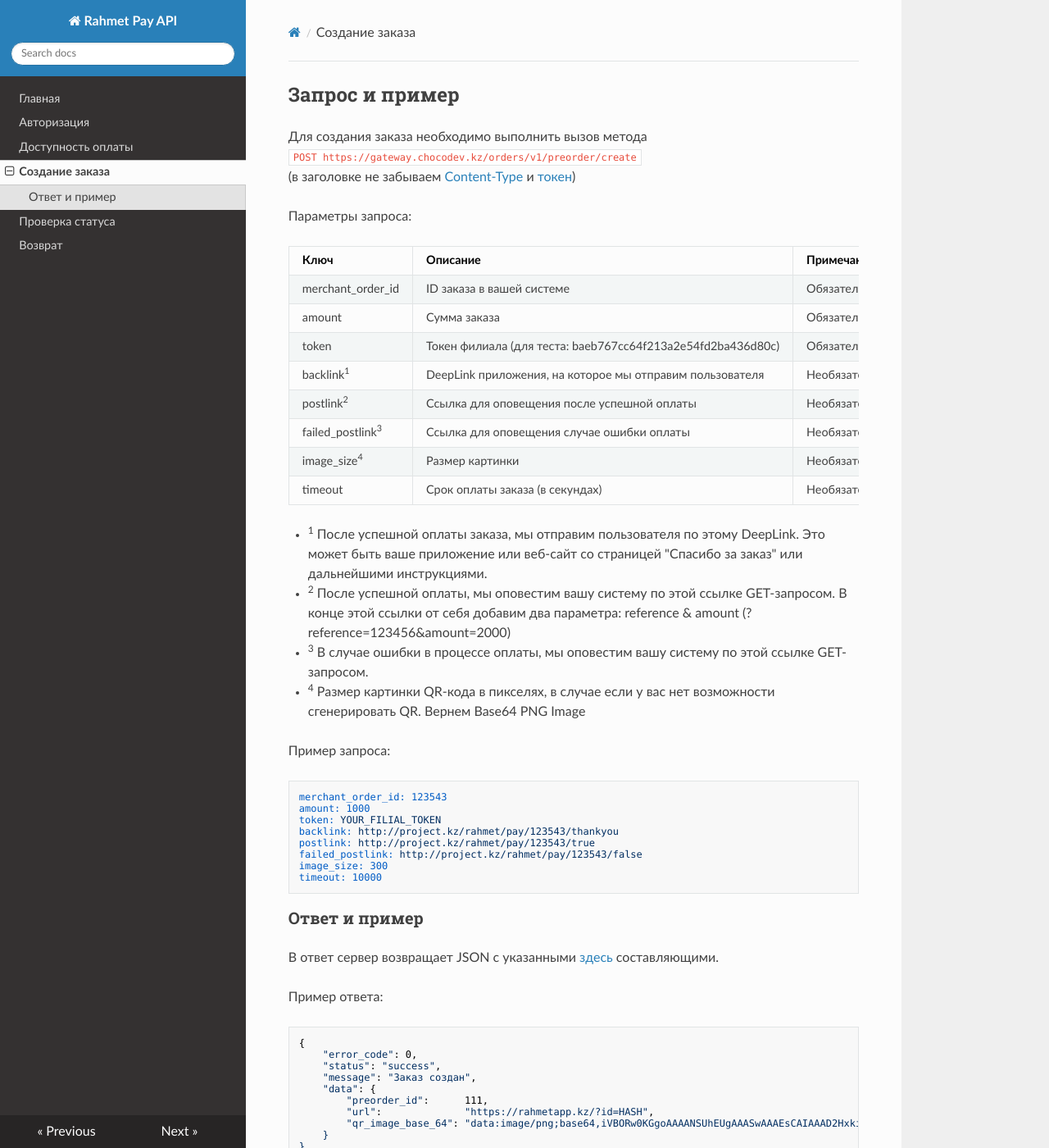
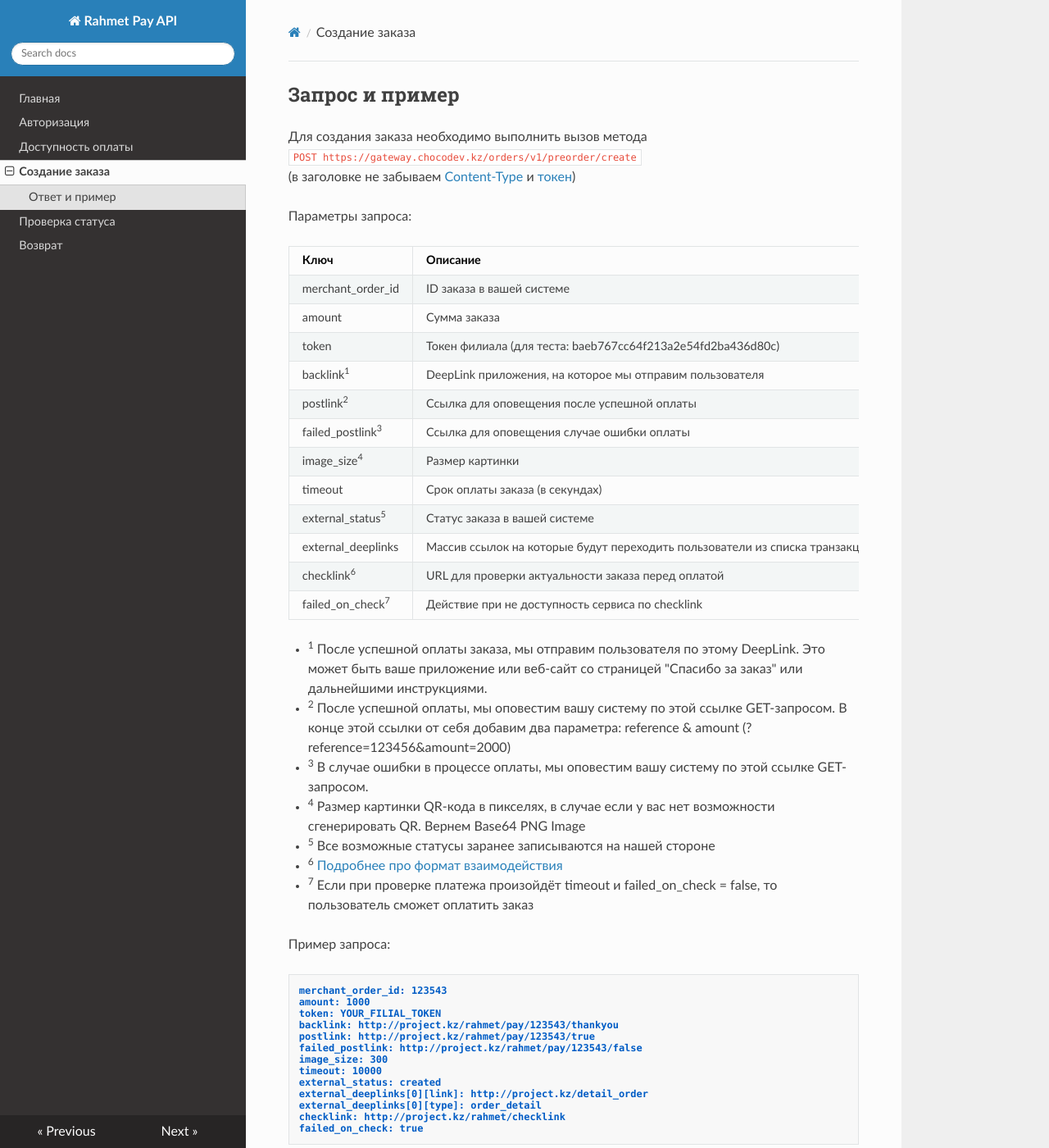
Before and after one commit to rahmetapp/docs, an MkDocs documentation site: the page built from docs/order.md, in a window 1280 px wide and 1400 px high. Shown: the whole window at 82% size. Built offline with MkDocs 1.6.1, drawn with Linux system fonts in a browser that asks for light colours; nearby versions of some CDN libraries; old or Windows-style settings are respelled for this version of MkDocs.

Commit message:
update doc

````diff
--- a/docs/order.md
+++ b/docs/order.md
@@ -16,11 +16,21 @@ postlink<sup>2</sup> | Ссылка для оповещения после ус
 failed_postlink<sup>3</sup> | Ссылка для оповещения случае ошибки оплаты | Необязательное
 image_size<sup>4</sup> | Размер картинки | Необязательное
 timeout | Срок оплаты заказа (в секундах) | Необязательное
+external_status<sup>5</sup> | Статус заказа в вашей системе | Необязательное
+external_deeplinks | Массив ссылок на которые будут переходить пользователи из списка транзакций | Необязательное
+checklink<sup>6</sup> | URL для проверки актуальности заказа перед оплатой | Необязательное
+failed_on_check<sup>7</sup> | Действие при не доступность сервиса по checklink | Необязательное
+
 
 - <sup>1</sup> После успешной оплаты заказа, мы отправим пользователя по этому DeepLink. Это может быть ваше приложение или веб-сайт со страницей "Спасибо за заказ" или дальнейшими инструкциями.
 - <sup>2</sup> После успешной оплаты, мы оповестим вашу систему по этой ссылке GET-запросом. В конце этой ссылки от себя добавим два параметра: reference & amount (?reference=123456&amount=2000)
 - <sup>3</sup> В случае ошибки в процессе оплаты, мы оповестим вашу систему по этой ссылке GET-запросом.
 - <sup>4</sup> Размер картинки QR-кода в пикселях, в случае если у вас нет возможности сгенерировать QR. Вернем Base64 PNG Image
+- <sup>5</sup> Все возможные статусы заранее записываются на нашей стороне
+- <sup>6</sup> [Подробнее про формат взаимодействия](/check_before_pay)
+- <sup>7</sup> Если при проверке платежа произойдёт timeout и failed_on_check = false, то пользователь сможет оплатить заказ
+
+
 
 Пример запроса:
 ```
@@ -32,6 +42,11 @@ postlink: http://project.kz/rahmet/pay/123543/true
 failed_postlink: http://project.kz/rahmet/pay/123543/false
 image_size: 300
 timeout: 10000
+external_status: created
+external_deeplinks[0][link]: http://project.kz/detail_order
+external_deeplinks[0][type]: order_detail
+checklink: http://project.kz/rahmet/checklink
+failed_on_check: true
 ```
 
 ### Ответ и пример
````
Also changed, not shown: docs/check_before_pay.md (added, +20 -0 lines).
